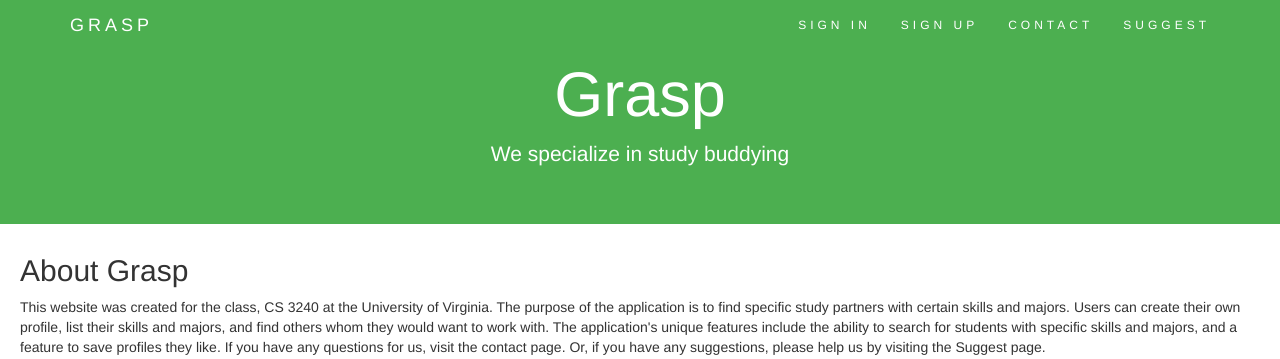
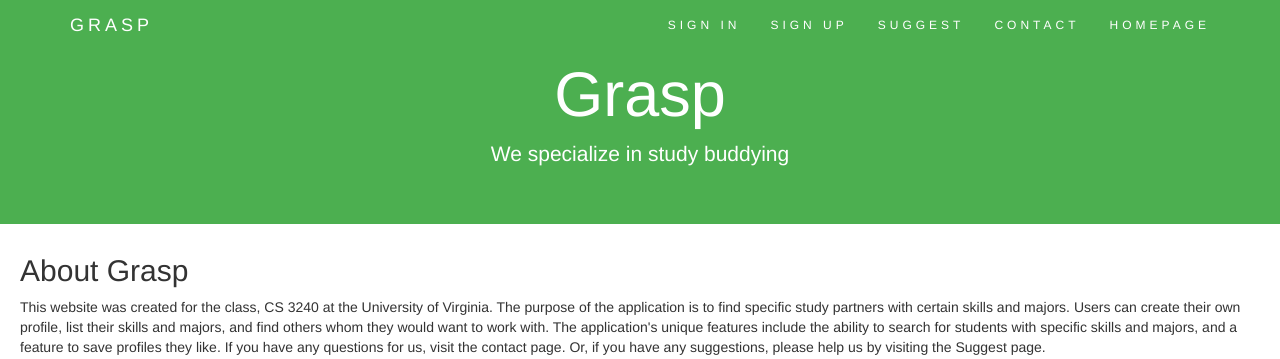
Before and after one commit to davio606/SkillMatching, a Django app: page /logout/ in a window 1280 px wide. Shown: the top 359 px of the page. Run offline with Django 3.2, Linux system fonts and the light colour scheme; parts of the project's set-up code (start-up, migrations or seed data) failed here and were passed over; some libraries are stand-ins or nearby versions.

Commit message:
update logout linking

```diff
--- a/users/templates/users/logout.html
+++ b/users/templates/users/logout.html
@@ -90,15 +90,22 @@
     <div class="collapse navbar-collapse" id="myNavbar">
   <ul class="nav navbar-nav navbar-right">
     {% if user.is_authenticated %}
+        <li><a href="{% url 'logout' %}">SIGN OUT</a></li>
         <li><a href="{% url 'profile' %}">PROFILE</a></li>
-      <li><a href="{% url 'logout' %}">SIGN OUT</a></li>
-        <li><a href="match/suggest/">SUGGEST</a></li>
       {% else %}
         <li><a href="{% url 'match:social:begin' 'google-oauth2' %}">SIGN IN</a></li>
         <li><a href="{% url 'match:social:begin' 'google-oauth2' %}">SIGN UP</a></li>
       {% endif %}
+        <li><a href="/suggest/">SUGGEST</a></li>
       <li><a href="/contact/">CONTACT</a></li>
-    <li><a href="/suggest/">SUGGEST</a></li>
+
+      {% if user.is_authenticated %}
+        <li><a href="/message/">MESSAGE CENTER</a></li>
+        <li><a href="/calendar/">CALENDAR</a></li>
+        <li><a href="/$/">HOMEPAGE</a></li>
+      {% else %}
+        <li><a href="">HOMEPAGE</a></li>
+      {% endif %}
   </ul>
 </div>
 
```
Also changed, not shown: db.sqlite3. Lines whose indentation alone changed are shown as unchanged.
